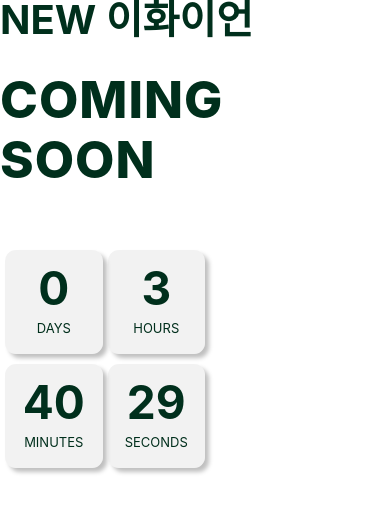
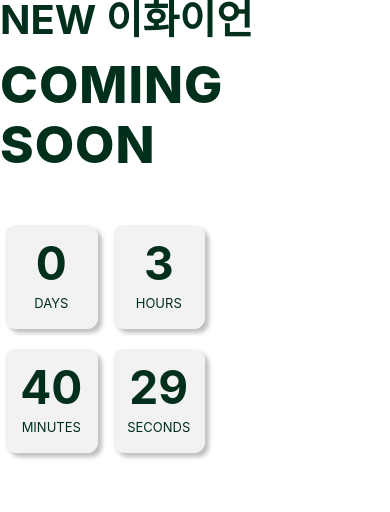
Before and after one commit to rkdmsals/renewal-guide, a React (Create React App) app: page /home in a window 390 px wide. Shown: the top 512 px of the page. Built offline with nearby package versions, Linux system fonts and the light colour scheme; the HTML template or start-up script is replaced by a standard one.

Commit message:
메인페이지, 화원 페이지 피드백 수정 완료

```diff
--- a/src/components/views/EgardenPage/EgardenPage.js
+++ b/src/components/views/EgardenPage/EgardenPage.js
@@ -27,9 +27,9 @@ function EgardenPage() {
                         <span className="Egarden_hidden">편리해진 </span>E-화원
                     </div>
                     <div className="EgardenPage_text">
-                        전공, 취미, 시험 등등 관심 분야에 따라 E-화원을 자유롭게 생성하고 가입할 수 있습니다. <br />
-                        자신이 가입한 E-화원들은 이화이언 메인 페이지에서도 바로 확인하실 수 있습니다. <br />
-                        벗들과 함께 원하는 주제에 대해 자유롭게 소통할 수 있는 E-화원, 기대해주세요!
+                        관심 분야에 따라 E-화원을 자유롭게 생성하고 가입할 수 있습니다. <br />
+                        또한, 메인 페이지에서 자신이 가입한 E-화원들을 바로 볼 수 있습니다. <br />
+                        벗들과 함께 원하는 주제에 대해 소통할 수 있는 E-화원, 기대해주세요!
                     </div>
                 </div>
                 <div className="EgardenM_pictures">
--- a/src/components/views/HomePage/Home.css
+++ b/src/components/views/HomePage/Home.css
@@ -76,6 +76,7 @@
         font-size: 40px;
         line-height: 40px;
         letter-spacing: 0px;
+        margin-bottom: 0px;
     }
 
     .Home_comingsoon {
@@ -90,7 +91,7 @@
     .timer {
         display: flex;
         flex-direction: column;
-        margin-top: 10px;
+        margin-top:0px;
         align-items: flex-start;
         justify-content: flex-start;
 
@@ -98,11 +99,13 @@
 
     .timer-container {
         margin-top: 10px;
+        margin-bottom: 10px;
     }
 
     .timer-box {
         width: 200px;
         height: 104px;
+        margin-right: 10px;
     }
 
     .timer-time {
```
